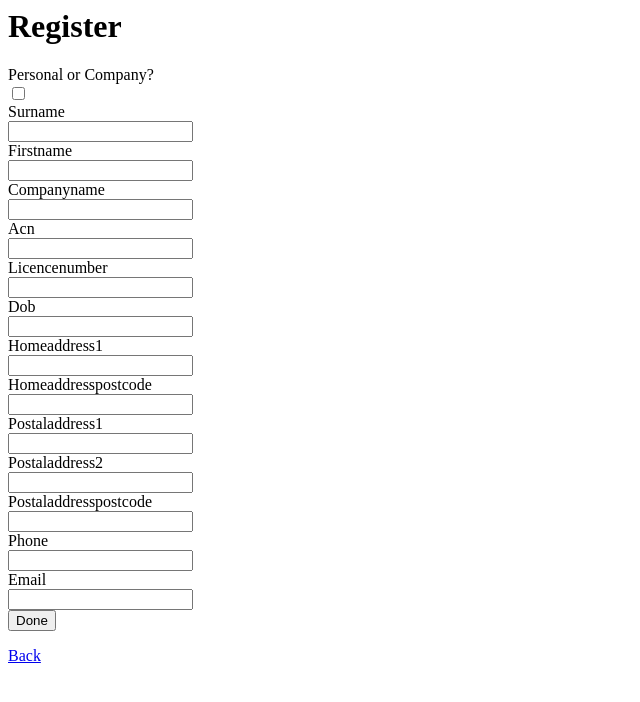
After one commit to zamaudio/ezrego, a Django app: page /govhack2015/register in a window 1280 px wide. The commit adds this page. Shown: the top 702 px of the page, without its empty margins (0-640 px from the left). Run offline with Django 3.2, Linux system fonts and the light colour scheme.

Commit message:
Updated ezrego with login

```diff
--- a/ezrego/forms.py
+++ b/ezrego/forms.py
@@ -1,6 +1,6 @@
 from django import forms
 
-class SellerForm(forms.Form):
+class PersonForm(forms.Form):
     personalorbusiness = forms.BooleanField(label="Personal or Company?", required=False, widget=forms.CheckboxInput())
     surname = forms.CharField()
     firstname = forms.CharField()
@@ -17,6 +17,7 @@ class SellerForm(forms.Form):
     phone = forms.IntegerField()
     email = forms.EmailField()
 
+class SellerForm(forms.Form):
     current_rego = forms.CharField()
     rego_expiry = forms.DateField()
     vehicle_year = forms.IntegerField()
@@ -34,24 +35,14 @@ class SellerForm(forms.Form):
     date_of_sale = forms.DateField()
     transfer_fee = forms.IntegerField()
     duty_fee = forms.IntegerField()
+    agreetoterms = forms.BooleanField(required=True)
 
+class BuyerMatchForm(forms.Form):
+    transfercode = forms.CharField()
 
-class BuyerForm(forms.Form):
-    personalorbusiness = forms.BooleanField(label="Personal or Company?", required=False, widget=forms.CheckboxInput())
-    surname = forms.CharField()
-    firstname = forms.CharField()
-    companyname = forms.CharField()
-    acn = forms.CharField()
-    licencenumber = forms.CharField()
-    dob = forms.DateField()
-    homeaddress1 = forms.CharField()
-    homeaddress1 = forms.CharField()
-    homeaddresspostcode = forms.IntegerField()
-    postaladdress1 = forms.CharField()
-    postaladdress2 = forms.CharField()
-    postaladdresspostcode = forms.IntegerField()
+class BuyerCompletionForm(forms.Form):
     garageaddress1 = forms.CharField()
     garageaddress2 = forms.CharField()
     garageaddresspostcode = forms.IntegerField()
-    phone = forms.IntegerField()
-    email = forms.EmailField()
+    total_fee = forms.IntegerField()
+    agreetoterms = forms.BooleanField(required=True)
--- /dev/null
+++ b/ezrego/templates/ezrego/register.html
@@ -0,0 +1,35 @@
+
+{% if thanks %}
+<h1>Thanks for registering,  {{ email }}!</h1>
+<p>Please <a href="{% url 'loginv' %}">Log in</a> using your email and password</p>
+
+{% else %}
+<h1>Register</h1>
+<div>
+<form class="form-horizontal" action="{% url 'register' %}" method="post">
+{% csrf_token %}
+{% for field in form %}
+{% if not field.is_hidden %}
+<div class="form-group has-error">
+	<label class="col-xs-2 control-label" for="{{ field.id_for_label }}">
+	{{ field.label }}</label>
+	<div class="col-xs-10">
+	{{ field }}
+	<span class="help-block">{{ field.errors }}</span>
+	</div>
+</div>
+{% else %}
+{{ field.as_hidden }}
+{% endif %}
+{% endfor %}
+<div class="form-group">
+	<div class="col-xs-offset-2 col-xs-10">
+	<input class="btn btn-primary" type="submit" value="Done" />
+	<input type="hidden" id="id_state" name="state" value="0"/>
+	</div>
+</div>
+</form>
+</div>
+{% endif %}
+
+<a href="/govhack2015">Back</a>
--- a/ezrego/urls.py
+++ b/ezrego/urls.py
@@ -7,8 +7,9 @@ urlpatterns = [
     url(r'^$', views.index, name='index'),
     url(r'sellvehicle$', views.sellerintent, name='sellerintent'),
     url(r'buyavehicle$', views.buyavehicle, name='buyavehicle'),
+    url(r'register$', views.register, name='register'),
     #url(r'(?P<eventid>[0-9]+)/event$', views.event, name='event'),
     #url(r'(?P<dn>[0-9a-zA-Z]+)/profile$', views.profile, name='profile'),
-    #url(r'loginv$', views.loginv, name='loginv'),
-    #url(r'logoutv$', views.logoutv, name='logoutv'),
+    url(r'loginv$', views.loginv, name='loginv'),
+    url(r'logoutv$', views.logoutv, name='logoutv'),
 ]
--- a/ezrego/views.py
+++ b/ezrego/views.py
@@ -9,7 +9,7 @@ from django.contrib.auth.models import User as AuthUser
 from django.contrib.auth.forms import AuthenticationForm
 
 from .models import Vehicle, Person, VehicleTransfer
-from .forms import SellerForm, BuyerForm
+from .forms import SellerForm, PersonForm, BuyerMatchForm, BuyerCompletionForm
 
 def index(request):
     ok = 'ezrego/index.html'
@@ -18,9 +18,9 @@ def index(request):
 def loginv(request):
     form = AuthenticationForm(request)
     if request.method == 'POST':
-        email = request.POST['email']
+        email = request.POST['username']
         password = request.POST['password']
-        user = authenticate(username=emailorname, password=password)
+        user = authenticate(username=email, password=password)
         if user is not None:
             login(request, user)
             return HttpResponseRedirect('/')
@@ -34,13 +34,14 @@ def logoutv(request):
         logout(request)
     return HttpResponseRedirect('/')
 
+@login_required(login_url='/govhack2015/loginv')
 def buyavehicle(request):
     tmp = 'ezrego/buy.html'
     #uid = request.user.id
     #u = Person.objects.get(user_auth_id=uid)
     return render(request, tmp)
 
-#@login_required(login_url='/loginv')
+@login_required(login_url='/govhack2015/loginv')
 def sellerintent(request):
     if request.method == 'POST':
         uid = request.user.id
@@ -56,3 +57,55 @@ def sellerintent(request):
         form = SellerForm()
 
     return render(request, 'ezrego/sell.html', {'form': form})
+
+
+def register(request):
+    form = PersonForm()
+    if request.method == 'POST':
+        form = PersonForm(request.POST)
+        if form.is_valid():
+            p1 = form.cleaned_data['personalorbusiness']
+            p2 = form.cleaned_data['surname']
+            p3 = form.cleaned_data['firstname']
+            p4 = form.cleaned_data['companyname']
+            p5 = form.cleaned_data['acn']
+            p6 = form.cleaned_data['licencenumber']
+            p7 = form.cleaned_data['dob']
+            p8 = form.cleaned_data['homeaddress1']
+            p9 = form.cleaned_data['homeaddress2']
+            p10 = form.cleaned_data['homeaddresspostcode']
+            p11 = form.cleaned_data['postaladdress1']
+            p12 = form.cleaned_data['postaladdress2']
+            p13 = form.cleaned_data['postaladdresspostcode']
+            p14 = form.cleaned_data['phone']
+            p15 = form.cleaned_data['email']
+            p16 = form.cleaned_data['password']
+            p = Person(
+                personalorbusiness=p1,
+                surname=p2,
+                firstname=p3,
+                companyname=p4,
+                acn=p5,
+                licencenumber=p6,
+                dob=p7,
+                homeaddress1=p8,
+                homeaddress2=p9,
+                homeaddresspostcode=p10,
+                postaladdress1=p11,
+                postaladdress2=p12,
+                postaladdresspostcode=p13,
+                phone=p14,
+                email=p15,
+            )
+            AuthUser.objects.create_user(
+                email=p15,
+                password=p16,
+            )
+            ua = AuthUser.objects.get(email=p15)
+            p.user_auth = ua
+            p.save()
+            return render(request, 'ezrego/register.html', {'thanks':1, 'email':p15})
+        else:
+            return render(request, 'ezrego/register.html', {'form':form})
+    else:
+        return render(request, 'ezrego/register.html', {'form':form})
```
Also changed, not shown: ezrego/templates/ezrego/index.html (+8 -0 lines), ezrego/templates/ezrego/sell.html (+29 -0 lines), ezrego/templates/registration/login.html (added, +34 -0 lines).
